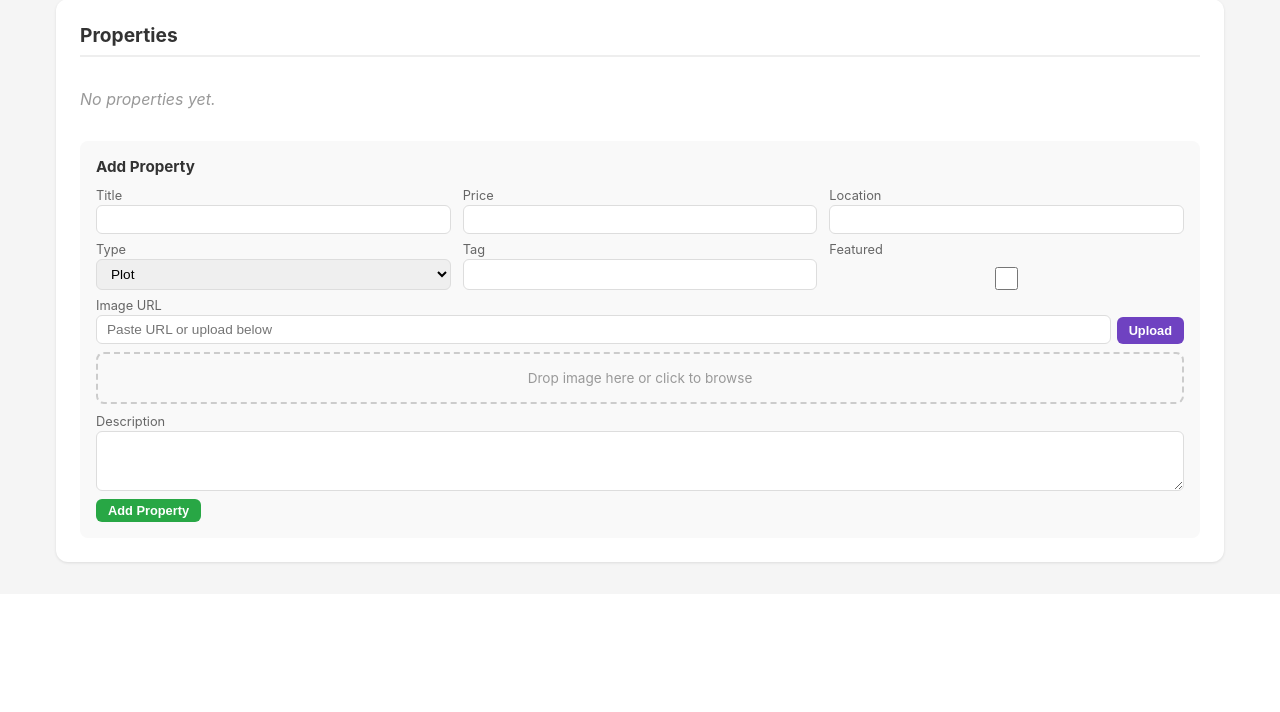
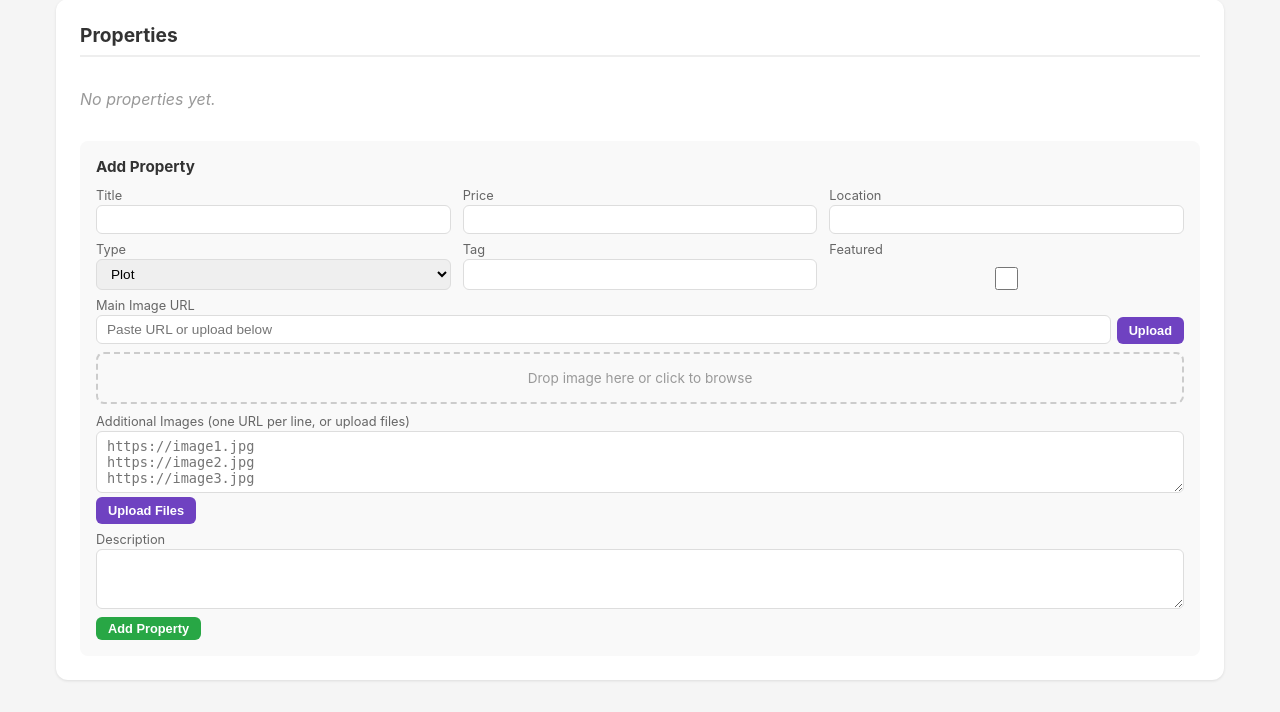
Before and after one commit to youngaddy/malanga1companyltd-main-1-, a FastAPI app: template backend/templates/admin.html in a window 1280 px wide. Shown: the part 300-1012 px from the top of the page. Before the commit the page ends 865 px from the top, so only its background shows below. Run offline with FastAPI, Linux system fonts and the light colour scheme; the template is opened without the code that fills it, so the values that code supplies are empty.

Commit message:
Add multiple image upload to property add/edit forms

```diff
--- a/backend/main.py
+++ b/backend/main.py
@@ -267,6 +267,7 @@ def admin_add_property(
     longDescription: str = Form(""),
     features: str = Form(""),
     specs: str = Form(""),
+    gallery_urls: str = Form(""),
     db: Session = Depends(get_db),
 ):
     prop = Property(
@@ -275,6 +276,14 @@ def admin_add_property(
         longDescription=longDescription or None, features=features or None, specs=specs or None,
     )
     db.add(prop)
+    db.flush()
+    if image:
+        db.add(PropertyImage(property_id=prop.id, image_url=image))
+    if gallery_urls:
+        for line in gallery_urls.strip().splitlines():
+            line = line.strip()
+            if line:
+                db.add(PropertyImage(property_id=prop.id, image_url=line))
     db.commit()
     return RedirectResponse("/admin/", status_code=303)
 
@@ -302,6 +311,7 @@ def admin_edit_property(
     longDescription: str = Form(""),
     features: str = Form(""),
     specs: str = Form(""),
+    gallery_urls: str = Form(""),
     db: Session = Depends(get_db),
 ):
     prop = db.query(Property).filter(Property.id == property_id).first()
@@ -317,6 +327,11 @@ def admin_edit_property(
         prop.longDescription = longDescription or None
         prop.features = features or None
         prop.specs = specs or None
+        if gallery_urls:
+            for line in gallery_urls.strip().splitlines():
+                line = line.strip()
+                if line:
+                    db.add(PropertyImage(property_id=prop.id, image_url=line))
         db.commit()
     return RedirectResponse("/admin/", status_code=303)
 
--- a/backend/templates/admin.html
+++ b/backend/templates/admin.html
@@ -167,13 +167,25 @@
                                     </div>
                                     <div class="form-row">
                                         <div class="form-group">
-                                            <label><span class="mobile-label">Image URL: </span>Image URL</label>
+                                            <label><span class="mobile-label">Main Image: </span>Main Image</label>
                                             <div class="upload-row">
                                                 <input name="image" id="edit-prop-image-{{ p.id }}" type="text" value="{{ p.image or '' }}">
                                                 <input type="file" id="edit-prop-image-file-{{ p.id }}" accept="image/*" style="display:none" onchange="uploadImage('edit-prop-image-file-{{ p.id }}','edit-prop-image-progress-{{ p.id }}')">
                                                 <button type="button" class="upload-btn" onclick="document.getElementById('edit-prop-image-file-{{ p.id }}').click()">Upload</button>
                                             </div>
                                             <div class="upload-progress" id="edit-prop-image-progress-{{ p.id }}"></div>
+                                        </div>
+                                    </div>
+                                    <div class="form-row">
+                                        <div class="form-group">
+                                            <label><span class="mobile-label">Additional Images: </span>Additional Images (one URL per line)</label>
+                                            <textarea name="gallery_urls" id="edit-prop-gallery-{{ p.id }}" rows="3" placeholder="Paste image URLs, one per line, or upload files">{% for img in p.gallery_images %}{{ img.image_url }}
+{% endfor %}</textarea>
+                                            <input type="file" id="edit-prop-gallery-files-{{ p.id }}" accept="image/*" multiple style="display:none" onchange="uploadMultiple('edit-prop-gallery-files-{{ p.id }}','edit-prop-gallery-{{ p.id }}','edit-prop-gallery-progress-{{ p.id }}')">
+                                            <div style="display:flex;gap:6px;margin-top:4px">
+                                                <button type="button" class="upload-btn" onclick="document.getElementById('edit-prop-gallery-files-{{ p.id }}').click()">Upload Files</button>
+                                                <span class="upload-progress" id="edit-prop-gallery-progress-{{ p.id }}"></span>
+                                            </div>
                                         </div>
                                     </div>
                                     <div class="form-row">
@@ -210,7 +222,7 @@
                         </div>
                         <div class="form-row">
                             <div class="form-group">
-                                <label>Image URL</label>
+                                <label>Main Image URL</label>
                                 <div class="upload-row">
                                     <input name="image" id="add-prop-image" type="text" placeholder="Paste URL or upload below">
                                     <input type="file" id="add-prop-image-file" accept="image/*" style="display:none" onchange="uploadImage('add-prop-image-file','add-prop-image-progress')">
@@ -218,6 +230,17 @@
                                 </div>
                                 <div class="upload-drop" ondragover="event.preventDefault();this.classList.add('dragover')" ondragleave="this.classList.remove('dragover')" ondrop="handleDrop(event,'add-prop-image-file','add-prop-image-progress')" onclick="document.getElementById('add-prop-image-file').click()">Drop image here or click to browse</div>
                                 <div class="upload-progress" id="add-prop-image-progress"></div>
+                            </div>
+                        </div>
+                        <div class="form-row">
+                            <div class="form-group">
+                                <label>Additional Images (one URL per line, or upload files)</label>
+                                <textarea name="gallery_urls" id="add-prop-gallery" rows="3" placeholder="https://image1.jpg&#10;https://image2.jpg&#10;https://image3.jpg"></textarea>
+                                <input type="file" id="add-prop-gallery-files" accept="image/*" multiple style="display:none" onchange="uploadMultiple('add-prop-gallery-files','add-prop-gallery','add-prop-gallery-progress')">
+                                <div style="display:flex;gap:6px;margin-top:4px">
+                                    <button type="button" class="upload-btn" onclick="document.getElementById('add-prop-gallery-files').click()">Upload Files</button>
+                                    <span class="upload-progress" id="add-prop-gallery-progress"></span>
+                                </div>
                             </div>
                         </div>
                         <div class="form-row">
@@ -569,6 +592,40 @@
                 uploadImage(inputId, progressId);
             }
         }
+        function uploadMultiple(fileInputId, textareaId, progressId) {
+            var input = document.getElementById(fileInputId);
+            var textarea = document.getElementById(textareaId);
+            var progress = document.getElementById(progressId);
+            var files = input.files;
+            if (!files.length) return;
+            var done = 0;
+            var total = files.length;
+            progress.textContent = 'Uploading ' + total + ' files...';
+            for (var i = 0; i < total; i++) {
+                var fd = new FormData();
+                fd.append('file', files[i]);
+                fetch('/admin/upload', { method: 'POST', body: fd })
+                    .then(function(r) { return r.json(); })
+                    .then(function(data) {
+                        done++;
+                        if (data.url) {
+                            textarea.value += data.url + '\n';
+                        }
+                        progress.textContent = 'Uploaded ' + done + '/' + total;
+                        if (done === total) {
+                            progress.textContent = 'All done!';
+                            progress.style.color = '#28a745';
+                            setTimeout(function() { progress.textContent = ''; }, 3000);
+                        }
+                    })
+                    .catch(function(e) {
+                        done++;
+                        progress.textContent = 'Error on file ' + done + '/' + total;
+                        progress.style.color = '#dc3545';
+                    });
+            }
+            input.value = '';
+        }
     </script>
 </body>
 </html>
```
